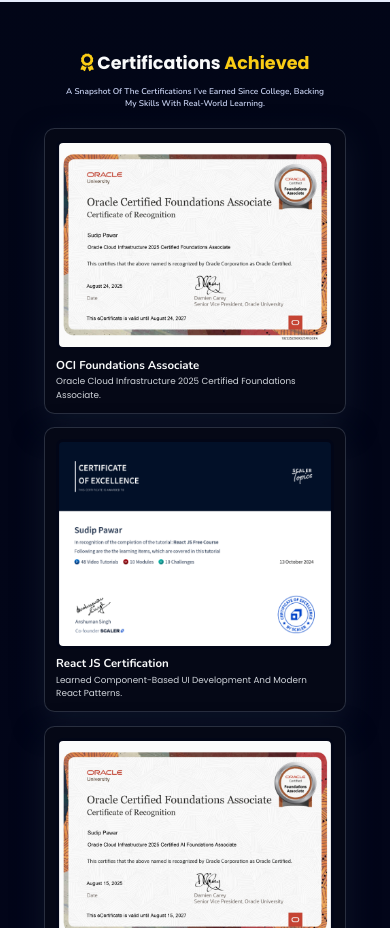
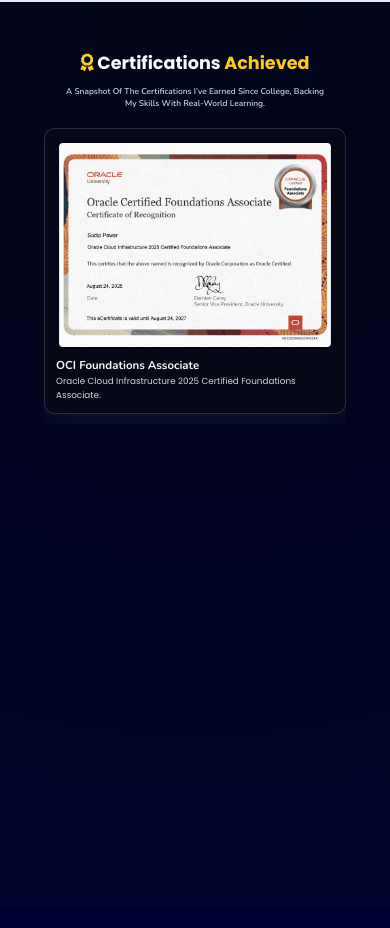
Before and after one commit to Sudippawar89/personal_portfolio, a plain HTML site: page index.html in a window 390 px wide. Shown: the part 4560-5488 px from the top of the page. Drawn offline with nearby package versions, Linux system fonts and the light colour scheme; animation ran at ten frames a second.

Commit message:
Cert in phone view
Add mobile styles for horizontal scrolling in certification section.

```diff
--- a/assets/css/style.css
+++ b/assets/css/style.css
@@ -1705,3 +1705,27 @@
     font-size: 1rem;
   }
 }
+
+/* ===== Mobile Horizontal Scroll Certification Section ===== */
+@media (max-width: 768px) {
+
+  .cert-section .cert-grid {
+    display: flex;
+    overflow-x: auto;
+    gap: 16px;
+    padding-bottom: 10px;
+    scroll-snap-type: x mandatory;
+    -webkit-overflow-scrolling: touch;
+  }
+
+  .cert-section .cert-grid::-webkit-scrollbar {
+    display: none;
+  }
+
+  .cert-section .cert-card {
+    min-width: 100%;
+    flex: 0 0 100%;
+    scroll-snap-align: center;
+  }
+
+}
```
